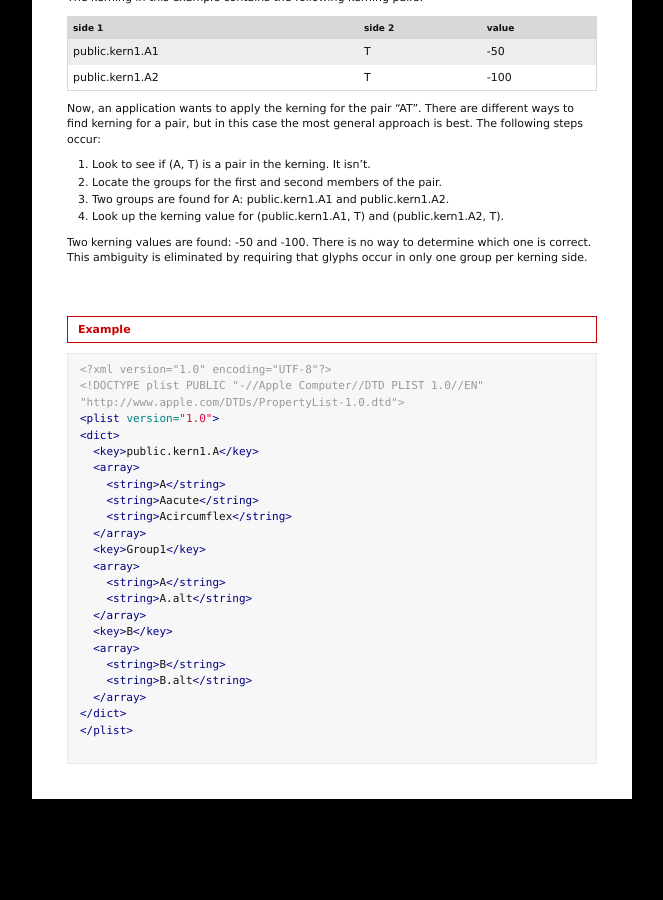
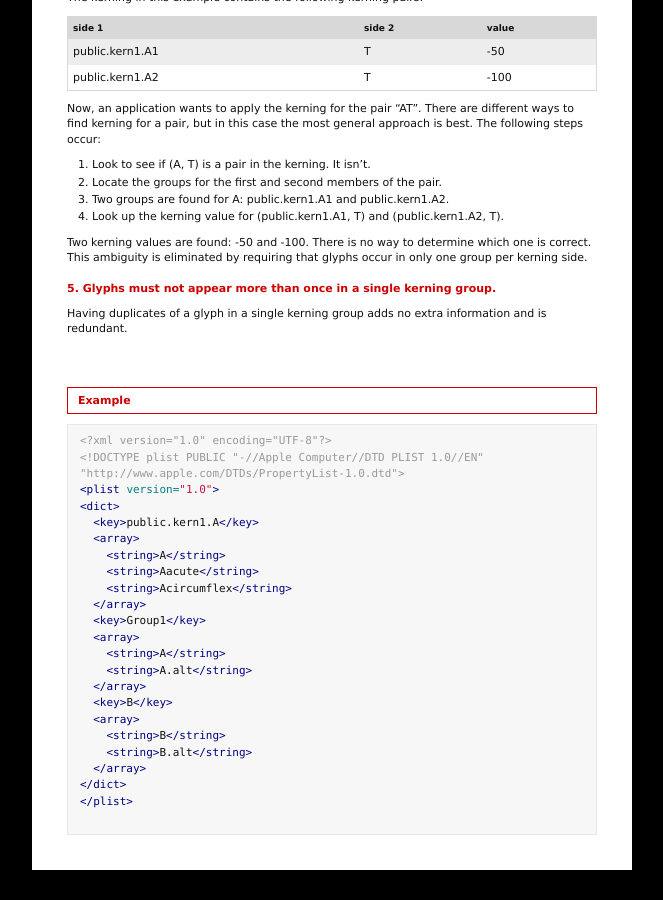
Before and after one commit to unified-font-object/ufo-spec, a Jekyll site: the page built from versions/ufo3/groups.plist.md, in a window 1280 px wide and 900 px high, scrolled down 1106 px. Shown: the whole window, without its empty margins (218-881 px from the left). Built offline with Jekyll 4.4.1, drawn with Linux system fonts in a browser that asks for light colours; before the commit the page ends 1935 px from its top, so only the background shows below that.

Commit message:
Update groups.plist kerning group rules
At the top of this file it states that:

> With the exception of the kerning groups defined below, glyphs may be in more than one group and they may appear within the same group more than once.

This statement implies 2 restrictions on kerning groups:

1. That a given glyph may not appear in more than one kerning group on the same side (this is discussed in rule 4 of the kerning rules below).
2. That a given glyph may not appear in the same kerning group more than once.

The second point is not currently explicitly written down as one of the kerning group rules, and I would like to add it there for the following reasons:

* (I believe) It never happens in practice. It wouldn't make sense to mention the same glyph several times in a single kerning group (please correct me if I'm wrong, I'm new here!).
* If it does occur (duplicates of a glyph are put into a single kerning group), our current fontmake pipeline throws a cryptic error. My goal is to intercept it and throw a readable error message instead. After some digging, ufoLib looks like the earliest stage at which it can be done.

It seems to me that this rule may have been omitted due to it being self-evident, however, I want to confirm here that it is correct. I can then go and build in a validation check.

````diff
--- a/versions/ufo3/groups.plist.md
+++ b/versions/ufo3/groups.plist.md
@@ -57,6 +57,10 @@ Now, an application wants to apply the kerning for the pair "AT". There are diff
 
 Two kerning values are found: -50 and -100. There is no way to determine which one is correct. This ambiguity is eliminated by requiring that glyphs occur in only one group per kerning side.
 
+#### 5. Glyphs must not appear more than once in a single kerning group.
+
+Having duplicates of a glyph in a single kerning group adds no extra information and is redundant.
+
 ### Example
 
 ```xml
````
